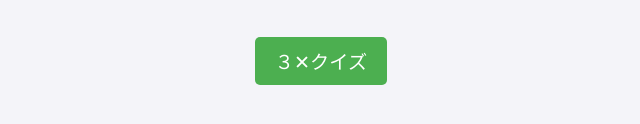
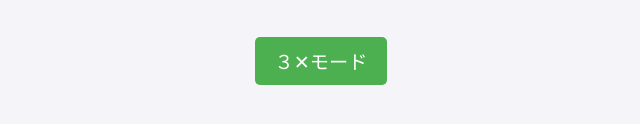
Before and after one commit to RuukRey1234/ruukrey1234, a plain HTML site: page index.html in a window 1280 px wide. Shown: the part 388-512 px from the top of the page, 319-959 px from the left. Drawn offline with Linux system fonts and the light colour scheme.

Commit message:
Update index.html

```diff
--- a/index.html
+++ b/index.html
@@ -10,7 +10,7 @@
 
 <div id="home-screen">
     <h1>英単語クイズゲーム</h1>
-    <button id="game-play-button">３✕クイズ</button>
+    <button id="game-play-button">３✕モード</button>
 </div>
 
 <div id="game-screen" style="display: none;">
```
